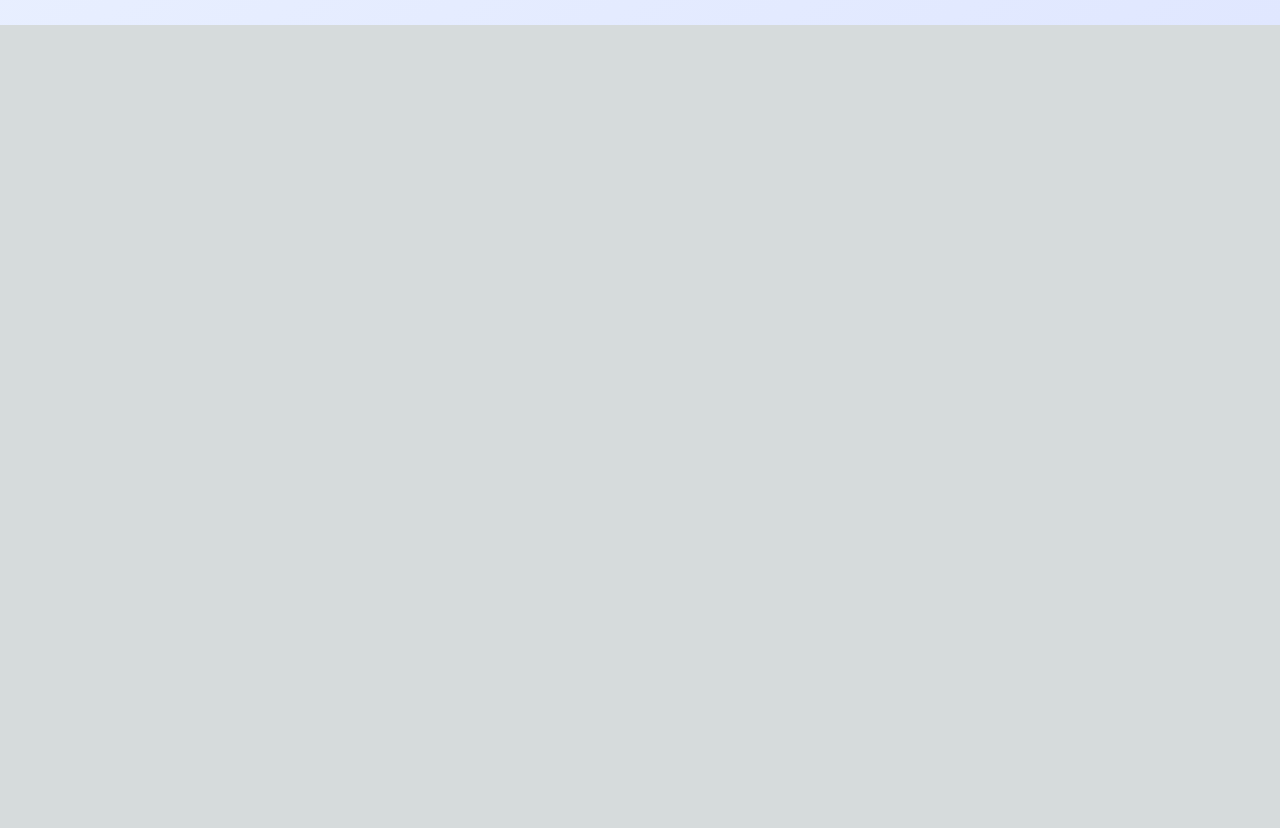
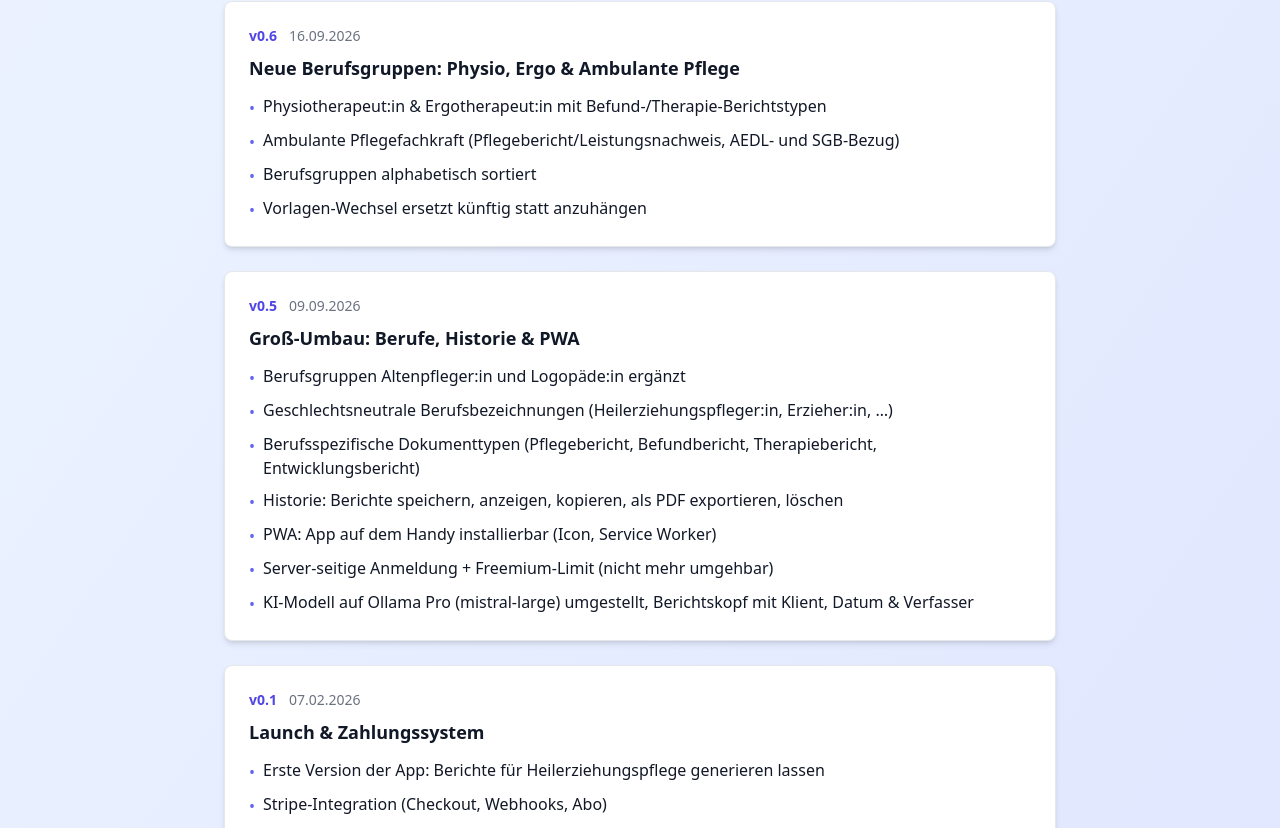
Before and after one commit to Niklash9112/hep-quickwrite, a Next.js app: page /changelog in a window 1280 px wide. Shown: the part 892-1720 px from the top of the page. Before the commit the page ends 917 px from the top, so only its background shows below. Built offline with nearby package versions, Linux system fonts and the light colour scheme.

Commit message:
Changelog: frühere Versionen (v0.6, v0.5, v0.1) aus Git-Historie rekonstruiert

```diff
--- a/app/changelog/page.tsx
+++ b/app/changelog/page.tsx
@@ -36,6 +36,43 @@ const CHANGELOG: ChangelogEntry[] = [
       'Überarbeitetes Vorlagen-System: Vorlagen nach Kriterien, ein "Bericht generieren"-Button',
       'Berichtszähler: Nutzung wird plattformweit erfasst (für das Admin-Dashboard)',
       'Historien-Ansicht für generierte Berichte',
+    ],
+  },
+  {
+    version: '0.6',
+    date: '16.09.2026',
+    title: 'Neue Berufsgruppen: Physio, Ergo & Ambulante Pflege',
+    changes: [
+      'Physiotherapeut:in & Ergotherapeut:in mit Befund-/Therapie-Berichtstypen',
+      'Ambulante Pflegefachkraft (Pflegebericht/Leistungsnachweis, AEDL- und SGB-Bezug)',
+      'Berufsgruppen alphabetisch sortiert',
+      'Vorlagen-Wechsel ersetzt künftig statt anzuhängen',
+    ],
+  },
+  {
+    version: '0.5',
+    date: '09.09.2026',
+    title: 'Groß-Umbau: Berufe, Historie & PWA',
+    changes: [
+      'Berufsgruppen Altenpfleger:in und Logopäde:in ergänzt',
+      'Geschlechtsneutrale Berufsbezeichnungen (Heilerziehungspfleger:in, Erzieher:in, …)',
+      'Berufsspezifische Dokumenttypen (Pflegebericht, Befundbericht, Therapiebericht, Entwicklungsbericht)',
+      'Historie: Berichte speichern, anzeigen, kopieren, als PDF exportieren, löschen',
+      'PWA: App auf dem Handy installierbar (Icon, Service Worker)',
+      'Server-seitige Anmeldung + Freemium-Limit (nicht mehr umgehbar)',
+      'KI-Modell auf Ollama Pro (mistral-large) umgestellt, Berichtskopf mit Klient, Datum & Verfasser',
+    ],
+  },
+  {
+    version: '0.1',
+    date: '07.02.2026',
+    title: 'Launch & Zahlungssystem',
+    changes: [
+      'Erste Version der App: Berichte für Heilerziehungspflege generieren lassen',
+      'Stripe-Integration (Checkout, Webhooks, Abo)',
+      'Bezahlmethoden: Kreditkarte, PayPal, SEPA-Lastschrift',
+      'Auto-Paywall nach Freemium-Limit, 7-Tage-Testphase',
+      'Anmelde-Pflicht für die Nutzung (Clerk) + Onboarding',
     ],
   },
 ];
```
